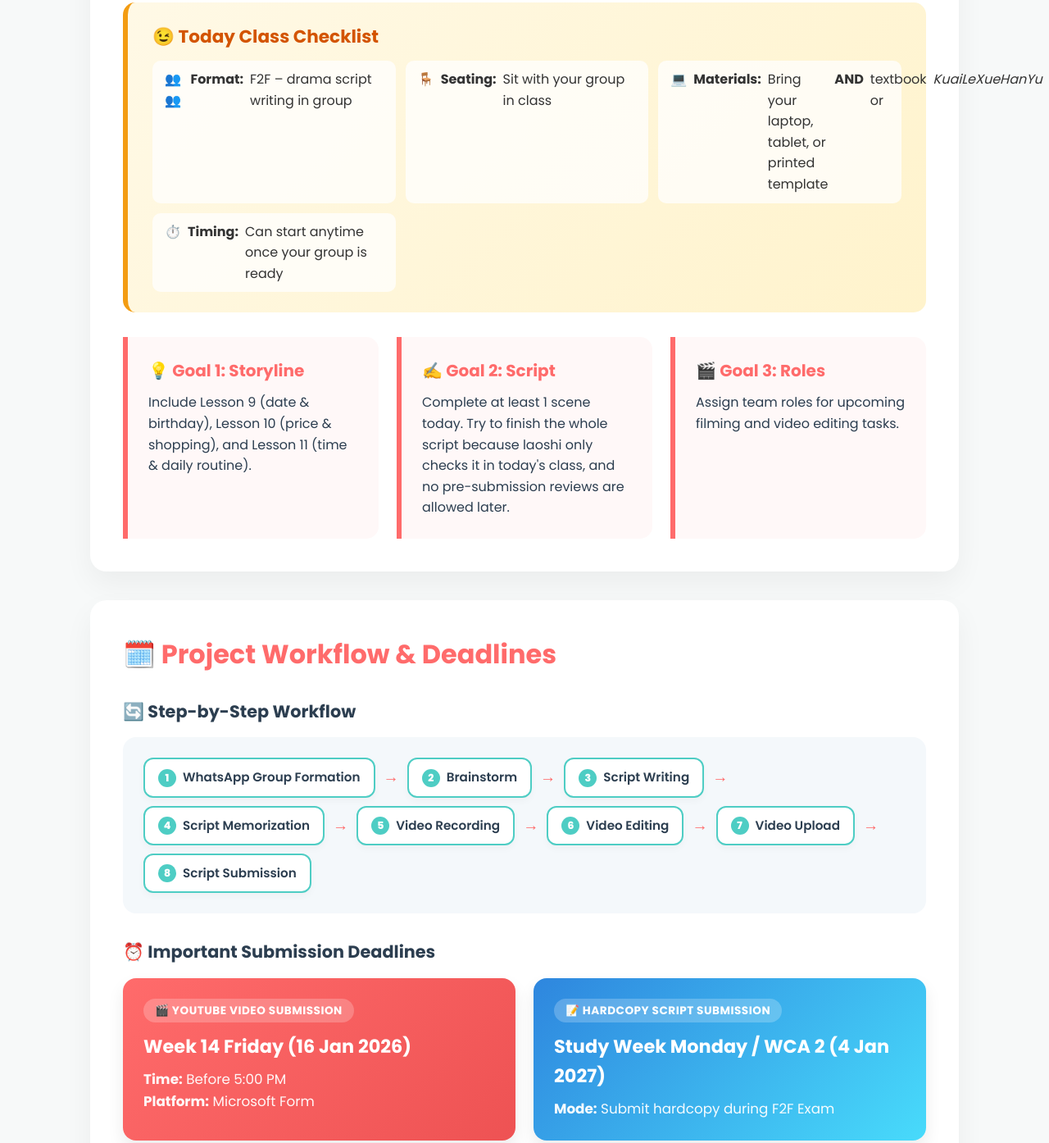
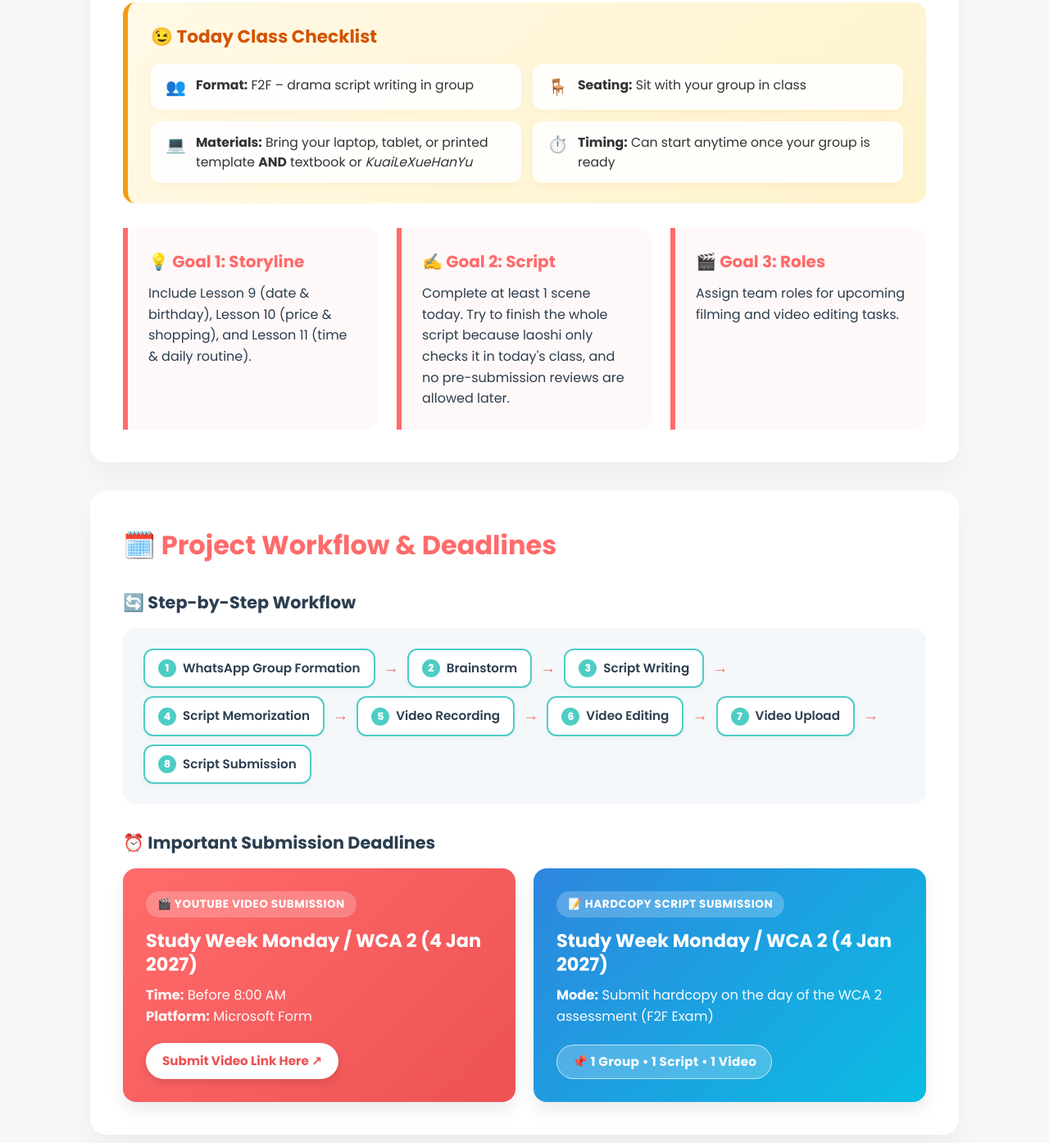
Before and after one commit to Remiyzx/lvl3coursework, a plain HTML site: page index.html in a window 1280 px wide. Shown: the part 466-1860 px from the top of the page at 82% size. Drawn offline with Linux system fonts and the light colour scheme.

Commit message:
Update index.html

```diff
--- a/index.html
+++ b/index.html
@@ -92,37 +92,49 @@
             gap: 8px;
         }
 
-        /* Today Class Banner */
+        /* Today Class Banner (Fixed Alignment) */
         .today-class-box {
             background: linear-gradient(135deg, #fff9e6 0%, #fff3cc 100%);
             border-left: 6px solid #f39c12;
             border-radius: 15px;
-            padding: 25px 30px;
+            padding: 25px 28px;
             margin-bottom: 30px;
         }
 
         .today-class-box h3 {
             color: #d35400;
             font-size: 1.35rem;
-            margin-bottom: 12px;
+            margin-bottom: 16px;
         }
 
         .today-class-list {
             list-style: none;
             display: grid;
-            grid-template-columns: repeat(auto-fit, minmax(260px, 1fr));
-            gap: 12px;
+            grid-template-columns: repeat(auto-fit, minmax(320px, 1fr));
+            gap: 14px;
         }
 
         .today-class-list li {
-            background: rgba(255, 255, 255, 0.75);
-            padding: 10px 15px;
-            border-radius: 10px;
-            font-weight: 500;
+            background: rgba(255, 255, 255, 0.9);
+            padding: 14px 18px;
+            border-radius: 12px;
             color: #333;
             display: flex;
             align-items: flex-start;
-            gap: 8px;
+            gap: 12px;
+            box-shadow: 0 3px 8px rgba(243, 156, 18, 0.08);
+        }
+
+        .check-icon {
+            font-size: 1.25rem;
+            line-height: 1.4;
+            flex-shrink: 0;
+        }
+
+        .check-content {
+            font-size: 0.98rem;
+            line-height: 1.5;
+            word-break: break-word;
         }
 
         /* Grid Layout */
@@ -188,6 +200,7 @@
             justify-content: center;
             font-size: 0.78rem;
             font-weight: 800;
+            flex-shrink: 0;
         }
 
         .workflow-arrow {
@@ -205,11 +218,14 @@
 
         .deadline-card {
             border-radius: 16px;
-            padding: 25px;
+            padding: 28px;
             color: white;
             position: relative;
             overflow: hidden;
             box-shadow: 0 10px 20px rgba(0,0,0,0.08);
+            display: flex;
+            flex-direction: column;
+            justify-content: space-between;
         }
 
         .deadline-video {
@@ -217,29 +233,64 @@
         }
 
         .deadline-script {
-            background: linear-gradient(135deg, #2e86de 0%, #48dbfb 100%);
+            background: linear-gradient(135deg, #2e86de 0%, #0abde3 100%);
         }
 
         .deadline-badge {
             display: inline-block;
+            align-self: flex-start;
             background: rgba(255,255,255,0.22);
-            padding: 4px 14px;
+            padding: 5px 14px;
             border-radius: 20px;
             font-size: 0.85rem;
             font-weight: 700;
-            margin-bottom: 12px;
+            margin-bottom: 14px;
             text-transform: uppercase;
             letter-spacing: 0.5px;
         }
 
         .deadline-card h3 {
             font-size: 1.4rem;
-            margin-bottom: 8px;
+            margin-bottom: 10px;
+            line-height: 1.3;
         }
 
         .deadline-card p {
-            font-size: 1.05rem;
-            opacity: 0.95;
+            font-size: 1.02rem;
+            opacity: 0.96;
+            margin-bottom: 18px;
+        }
+
+        .deadline-btn {
+            display: inline-block;
+            align-self: flex-start;
+            background: white;
+            color: #ee5253;
+            padding: 10px 20px;
+            border-radius: 25px;
+            text-decoration: none;
+            font-weight: 700;
+            font-size: 0.95rem;
+            transition: transform 0.2s ease, box-shadow 0.2s ease;
+            box-shadow: 0 4px 12px rgba(0,0,0,0.12);
+        }
+
+        .deadline-btn:hover {
+            transform: translateY(-2px);
+            box-shadow: 0 6px 16px rgba(0,0,0,0.18);
+        }
+
+        .group-rule-pill {
+            display: inline-block;
+            align-self: flex-start;
+            background: rgba(255, 255, 255, 0.22);
+            border: 1.5px solid rgba(255, 255, 255, 0.65);
+            color: white;
+            padding: 8px 18px;
+            border-radius: 25px;
+            font-weight: 700;
+            font-size: 0.95rem;
+            letter-spacing: 0.3px;
         }
 
         /* Important Notes (A-F) & Quick Rules */
@@ -272,6 +323,7 @@
             justify-content: center;
             font-size: 1.05rem;
             margin-top: 2px;
+            flex-shrink: 0;
         }
 
         .note-text {
@@ -386,6 +438,13 @@
             justify-content: center;
         }
 
+        .cta-section p {
+            max-width: 720px;
+            margin: 0 auto;
+            font-size: 1.05rem;
+            opacity: 0.92;
+        }
+
         .cta-button {
             display: inline-block;
             background: var(--accent);
@@ -394,7 +453,7 @@
             border-radius: 30px;
             text-decoration: none;
             font-weight: 800;
-            font-size: 1.2rem;
+            font-size: 1.15rem;
             margin-top: 25px;
             transition: all 0.3s ease;
             box-shadow: 0 5px 15px rgba(255, 230, 109, 0.3);
@@ -439,10 +498,22 @@
             <div class="today-class-box">
                 <h3>😉 Today Class Checklist</h3>
                 <ul class="today-class-list">
-                    <li>👥👥 <strong>Format:</strong> F2F – drama script writing in group</li>
-                    <li>🪑 <strong>Seating:</strong> Sit with your group in class</li>
-                    <li>💻 <strong>Materials:</strong> Bring your laptop, tablet, or printed template <strong>AND</strong> textbook or <em>KuaiLeXueHanYu</em></li>
-                    <li>⏱️ <strong>Timing:</strong> Can start anytime once your group is ready</li>
+                    <li>
+                        <span class="check-icon">👥</span>
+                        <div class="check-content"><strong>Format:</strong> F2F – drama script writing in group</div>
+                    </li>
+                    <li>
+                        <span class="check-icon">🪑</span>
+                        <div class="check-content"><strong>Seating:</strong> Sit with your group in class</div>
+                    </li>
+                    <li>
+                        <span class="check-icon">💻</span>
+                        <div class="check-content"><strong>Materials:</strong> Bring your laptop, tablet, or printed template <strong>AND</strong> textbook or <em>KuaiLeXueHanYu</em></div>
+                    </li>
+                    <li>
+                        <span class="check-icon">⏱️</span>
+                        <div class="check-content"><strong>Timing:</strong> Can start anytime once your group is ready</div>
+                    </li>
                 </ul>
             </div>
 
@@ -488,14 +559,20 @@
             <h3 class="sub-heading">⏰ Important Submission Deadlines</h3>
             <div class="deadline-grid">
                 <div class="deadline-card deadline-video">
-                    <span class="deadline-badge">🎬 YouTube Video Submission</span>
-                    <h3>Week 14 Friday (16 Jan 2026)</h3>
-                    <p><strong>Time:</strong> Before 5:00 PM<br><strong>Platform:</strong> Microsoft Form</p>
+                    <div>
+                        <span class="deadline-badge">🎬 YouTube Video Submission</span>
+                        <h3>Study Week Monday / WCA 2 (4 Jan 2027)</h3>
+                        <p><strong>Time:</strong> Before 8:00 AM<br><strong>Platform:</strong> Microsoft Form</p>
+                    </div>
+                    <a href="https://forms.cloud.microsoft/r/J99US71SUK" target="_blank" class="deadline-btn">Submit Video Link Here ↗</a>
                 </div>
                 <div class="deadline-card deadline-script">
-                    <span class="deadline-badge">📝 Hardcopy Script Submission</span>
-                    <h3>Study Week Monday / WCA 2 (4 Jan 2027)</h3>
-                    <p><strong>Mode:</strong> Submit hardcopy during F2F Exam</p>
+                    <div>
+                        <span class="deadline-badge">📝 Hardcopy Script Submission</span>
+                        <h3>Study Week Monday / WCA 2 (4 Jan 2027)</h3>
+                        <p><strong>Mode:</strong> Submit hardcopy on the day of the WCA 2 assessment (F2F Exam)</p>
+                    </div>
+                    <div class="group-rule-pill">📌 1 Group • 1 Script • 1 Video</div>
                 </div>
             </div>
         </div>
@@ -603,9 +680,9 @@
 
         <!-- CTA Section -->
         <div class="cta-section">
-            <h2>📚 Additional Study Notes</h2>
-            <p>Remember to open this link on an electronic device to view it in high resolution and zoom in as needed!</p>
-            <a href="https://canva.link/dd2bpmvk2ihrl32" target="_blank" class="cta-button">View Useful Vocab & Grammar</a>
+            <h2>📚 Optional Extra Vocab & Grammar Reference</h2>
+            <p>Need extra words or grammar ideas? Check out this optional reference guide—open it on an electronic device to view in high resolution and zoom in as needed!</p>
+            <a href="https://canva.link/dd2bpmvk2ihrl32" target="_blank" class="cta-button">Open Vocab & Grammar Reference</a>
         </div>
 
     </div>
```
